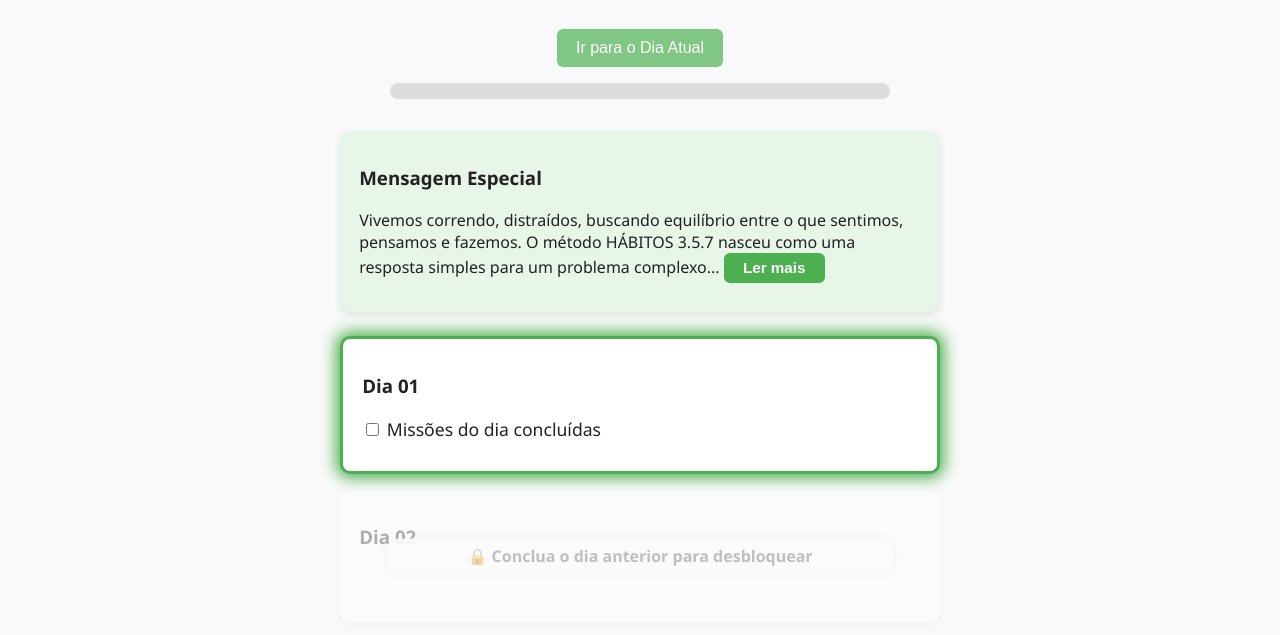
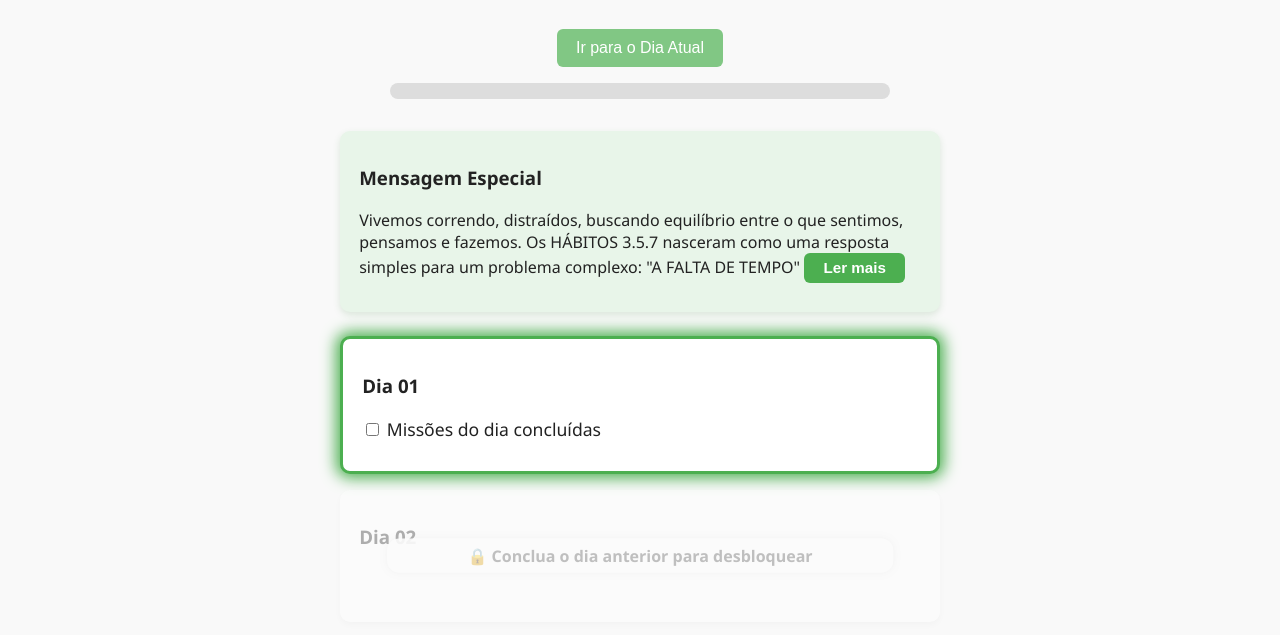
Before and after one commit to rafamorais357/app28dias, a plain HTML site: page index.html in a window 1280 px wide. Shown: the part 121-756 px from the top of the page. Drawn offline with Linux system fonts and the light colour scheme.

Commit message:
Update index.html

```diff
--- a/index.html
+++ b/index.html
@@ -293,7 +293,7 @@
 <div id="introducao" role="region" aria-label="Introdução ao método hábitos">
   <h3>Mensagem Especial</h3>
   <p id="introResumo">
-    Vivemos correndo, distraídos, buscando equilíbrio entre o que sentimos, pensamos e fazemos. O método HÁBITOS 3.5.7 nasceu como uma resposta simples para um problema complexo...
+    Vivemos correndo, distraídos, buscando equilíbrio entre o que sentimos, pensamos e fazemos. Os HÁBITOS 3.5.7 nasceram como uma resposta simples para um problema complexo: "A FALTA DE TEMPO"
     <button id="btnExpandir" aria-expanded="false" aria-controls="introCompleto">Ler mais</button>
   </p>
   <div id="introCompleto" tabindex="0">
```
